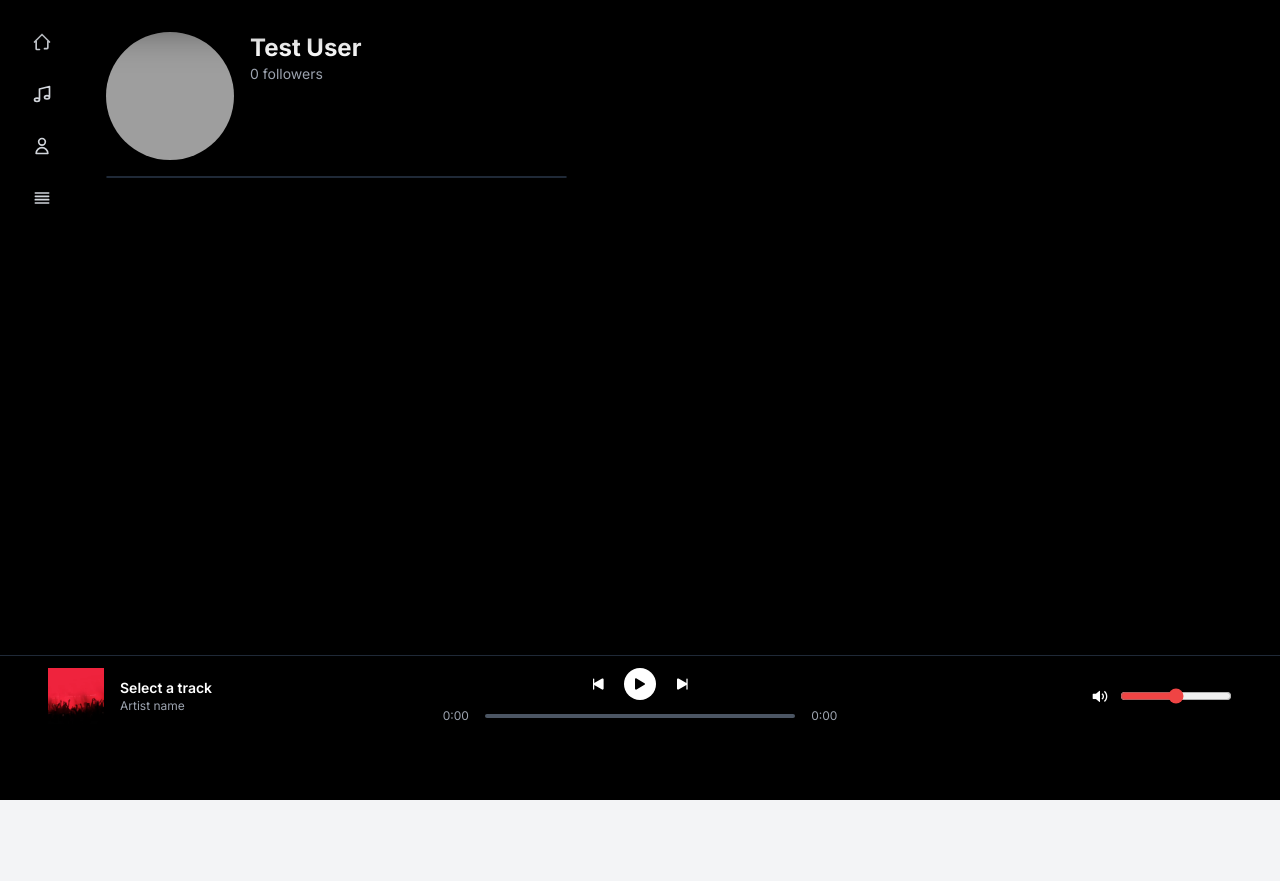
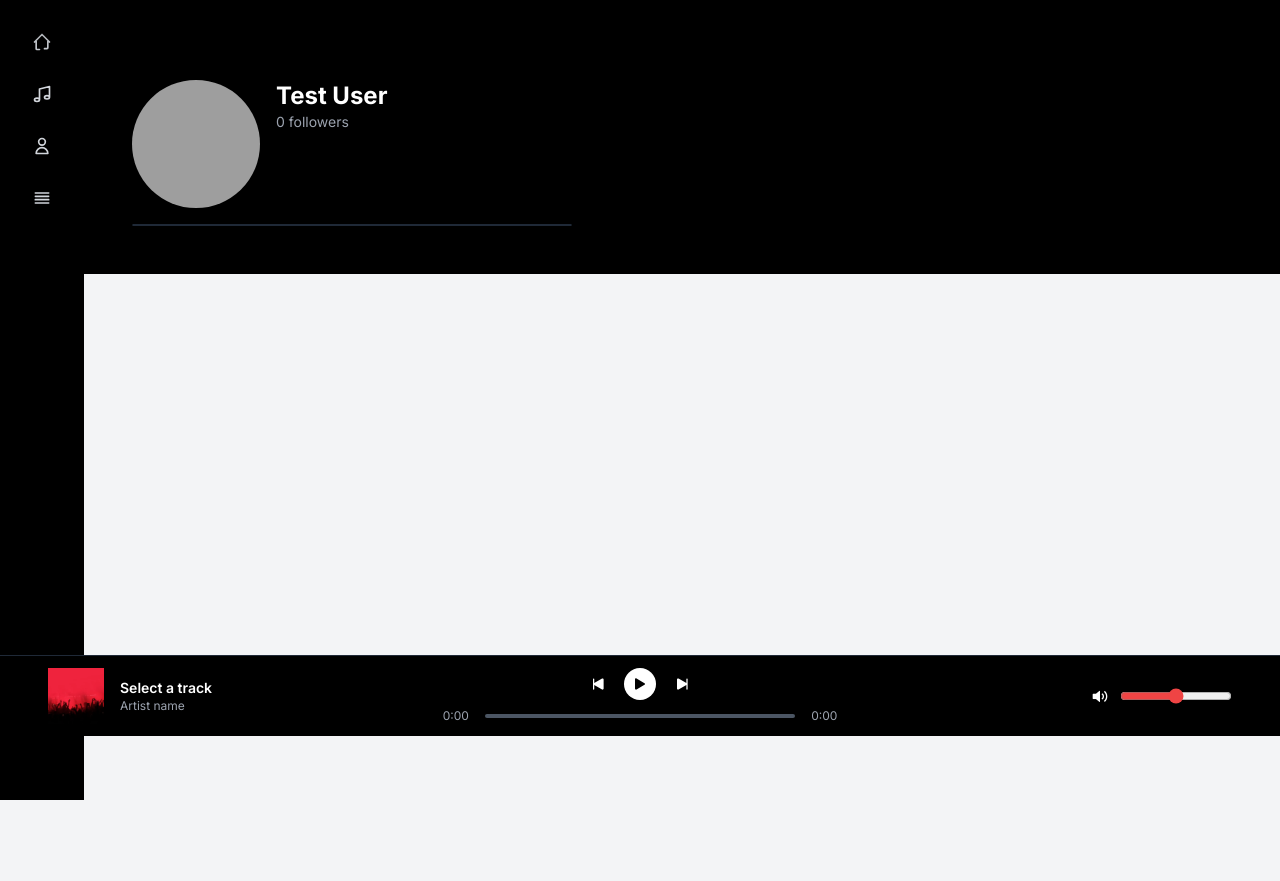
Before and after one commit to BensaltanaHoussam/SOUNDAURA, a Laravel app: page /listner/artist/1 in a window 1280 px wide. Shown: the part 64-945 px from the top of the page. Run offline with Laravel 12, Linux system fonts and the light colour scheme; a user stored in the database is signed in; data comes from the database, SQL or seed files in the repository; data that the repository does not hold is empty; parts of the project's set-up code (start-up, migrations or seed data) failed here and were passed over; some libraries are stand-ins or nearby versions; grey boxes are pictures that could not be loaded.

Commit message:
Fix album retrieval in artist profile to ensure all albums are displayed; update layout for better visual presentation.

```diff
--- a/app/Http/Controllers/listner/HomeController.php
+++ b/app/Http/Controllers/listner/HomeController.php
@@ -55,7 +55,7 @@
     public function showArtistProfile(User $user)
     {
         $tracks = $user->tracks()->with('album')->latest()->get();
-        $albums = $user->albums()->with('tracks')->latest()->get();
+        $albums = $user->albums()->with('tracks')->get();
 
         return view('listner.artistProfile', compact('user', 'tracks', 'albums'));
     }
--- a/resources/views/listner/artistProfile.blade.php
+++ b/resources/views/listner/artistProfile.blade.php
@@ -3,7 +3,7 @@
 @section('content')
 
 
-    <div class="bg-black text-white h-screen">
+    <div class="bg-black text-white p-12">
         <div class="max-w-6xl mx-auto flex flex-col md:flex-row gap-12">
             <div class="w-full md:w-2/5 flex flex-col pt-8 gap-4">
                 <!-- Artist Profile -->
```
